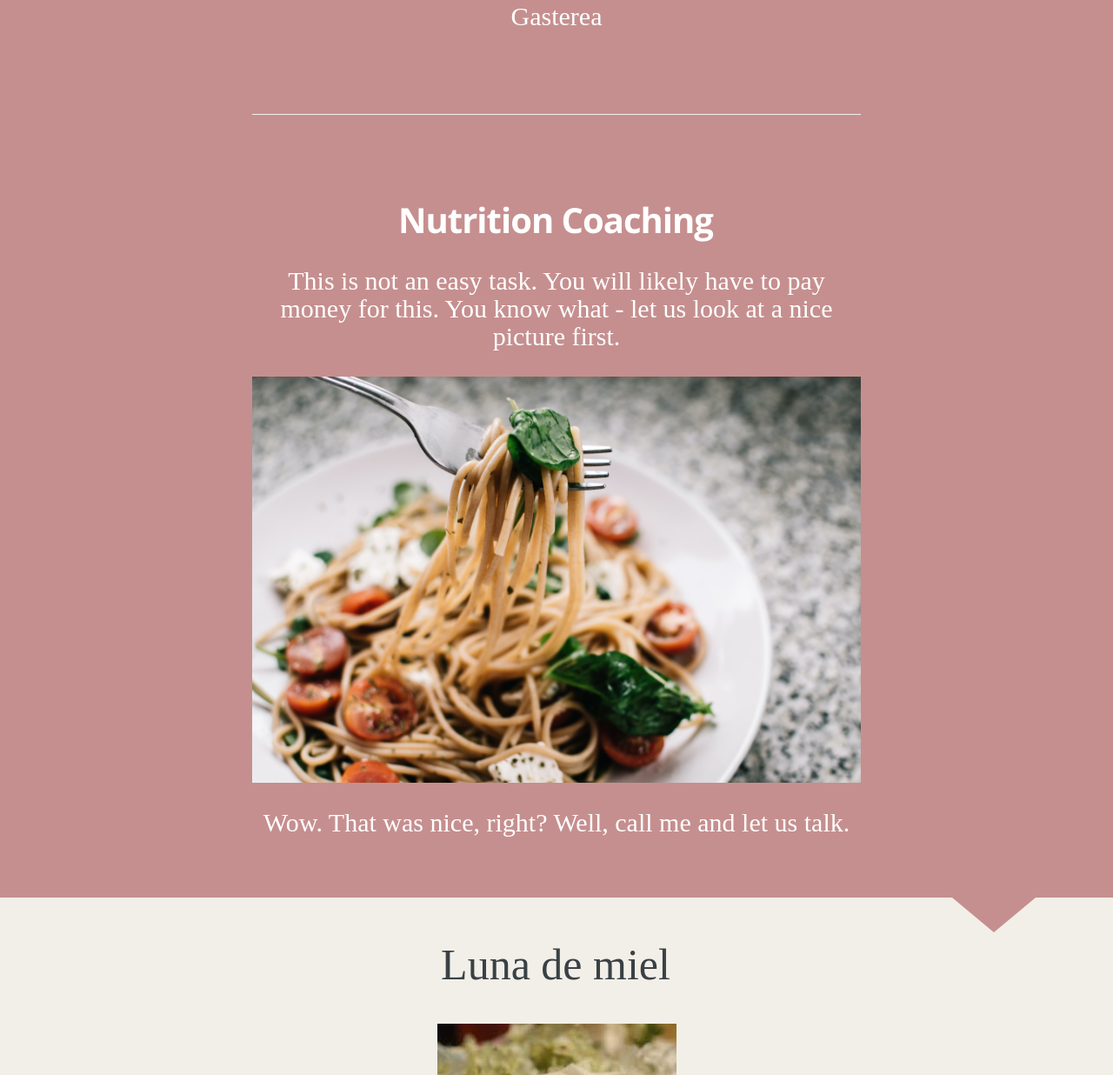
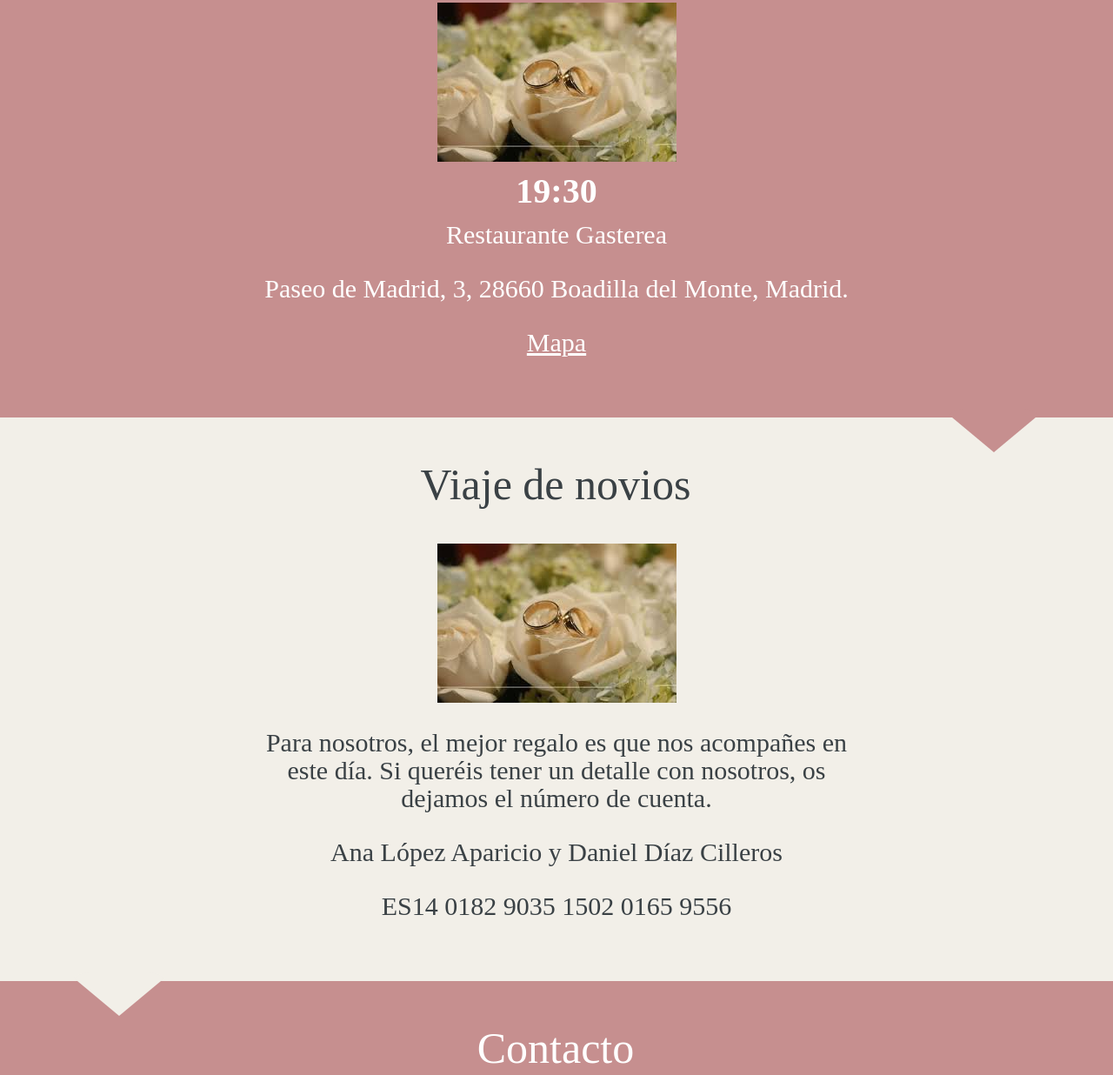
Before and after one commit to boda-ana-y-dani/boda-ana-y-dani.github.io, a plain HTML site: page index.html in a window 1280 px wide. Shown: the part 1564-2800 px from the top of the page at 87% size. Drawn offline with nearby package versions, Linux system fonts and the light colour scheme.

Commit message:
A falta de fotos

```diff
--- a/index.html
+++ b/index.html
@@ -109,7 +109,7 @@ href="https://boda-ana-y-dani.github.io/images/favicon-16x16.png"/>
           height: 100%;
           margin-bottom: 0rem;
           text-align: center;
-          color: #fff;
+          color: #3A4145;
           background: white no-repeat center center;
                background-image: none;
                background-size: auto;
@@ -172,9 +172,6 @@ href="https://boda-ana-y-dani.github.io/images/favicon-16x16.png"/>
             <h2 class="blog-description">18 de septiembre de 2021</h2>
 
 
-
-
-
             <i id='header-arrow' class="fa fa-angle-down"></i>
         </div>
     </div>
@@ -207,12 +204,11 @@ href="https://boda-ana-y-dani.github.io/images/favicon-16x16.png"/>
                     <h2 class="post-title">El Banquete</h2>
                 </header>
                 <section class="post-content">
-                    <p>Gasterea</p>
-<hr>
-<h2 id="nutrition-coaching">Nutrition Coaching</h2>
-<p>This is not an easy task. You will likely have to pay money for this. You know what - let us look at a nice picture first.</p>
-<p><img src="images/selective-focus-photography-of-pasta-with-tomato-and-basil-1279330.jpg" alt="Nice picture to make you pay me ;-)"></p>
-<p>Wow. That was nice, right? Well, call me and let us talk.</p>
+                    <p><img src="images/happy-ethnic-woman-sitting-at-table-with-laptop-3769021.jpg" alt="Jane Doe"></p>
+<h4 id="1930">19:30</h4>
+<p>Restaurante Gasterea</p>
+<p>Paseo de Madrid, 3, 28660 Boadilla del Monte, Madrid.</p>
+<p><a href="https://www.google.com/maps/place/Restaurante+Gasterea/@40.4026293,-3.8767858,15z/data=!4m2!3m1!1s0x0:0xcb553fbbc36c90ea?sa=X&amp;ved=2ahUKEwjksIPwu4XxAhWky4UKHVGwAC0Q_BIwG3oECFkQBQ">Mapa</a></p>
 
                 </section>
             </article>
@@ -220,15 +216,16 @@ href="https://boda-ana-y-dani.github.io/images/favicon-16x16.png"/>
         </div>
 
         <div class='post-holder'>
-            <article id='luna-de-miel' class='post '>
+            <article id='viaje-de-novios' class='post '>
                 <header class="post-header">
-                    <h2 class="post-title">Luna de miel</h2>
+                    <h2 class="post-title">Viaje de novios</h2>
                 </header>
                 <section class="post-content">
                     <p><img src="images/happy-ethnic-woman-sitting-at-table-with-laptop-3769021.jpg" alt="Jane Doe"></p>
-<h5 id="professionel-experience">Professionel Experience</h5>
-<p>A lot, but let us get into the details with some lorem ipsum. Lorem ipsum dolor sit amet, consectetur adipiscing elit. Praesent feugiat lectus et magna placerat tincidunt. Nullam sit amet lectus vitae elit mollis rhoncus non eget lorem. Ut tempor sed dui quis volutpat.</p>
-<p>In ultrices, est at lobortis pretium, magna quam mollis neque, id viverra odio est sit amet lorem. Mauris efficitur nunc vel lectus porttitor, sit amet sodales quam eleifend. Duis et felis ut mauris dignissim efficitur. Aliquam non sem eros. Integer elit ante, bibendum id hendrerit vitae, vestibulum eget risus. Nunc efficitur nisl in iaculis vestibulum.</p>
+<p>Para nosotros, el mejor regalo es que nos acompañes en este día.
+Si queréis tener un detalle con nosotros, os dejamos el número de cuenta.</p>
+<p>Ana López Aparicio y Daniel Díaz Cilleros</p>
+<p>ES14 0182 9035 1502 0165 9556</p>
 
                 </section>
             </article>
@@ -242,8 +239,7 @@ href="https://boda-ana-y-dani.github.io/images/favicon-16x16.png"/>
                 </header>
                 <section class="post-content">
                     <p><i class="fa fa-envelope"></i> <a href="mailto:bodaAnaYDani1@gmail.com">email@bodaAnayDani</a></p>
-<p>ANA  <i class="fa fa-phone"></i>  <a href="tel:+34647204863">+34 647 204863</a></p>
-<p>DANI  <i class="fa fa-phone"></i>  <a href="tel:+34659877888">+34 659 877888</a></p>
+<p>ANA  <i class="fa fa-phone"></i>  <a href="tel:+34647204863">+34 647 204863</a> DANI  <i class="fa fa-phone"></i>  <a href="tel:+34659877888">+34 659 877888</a></p>
 
                 </section>
             </article>
```
Also changed, not shown: 404.html (+1 -1 lines), services/index.html (+1 -1 lines).
